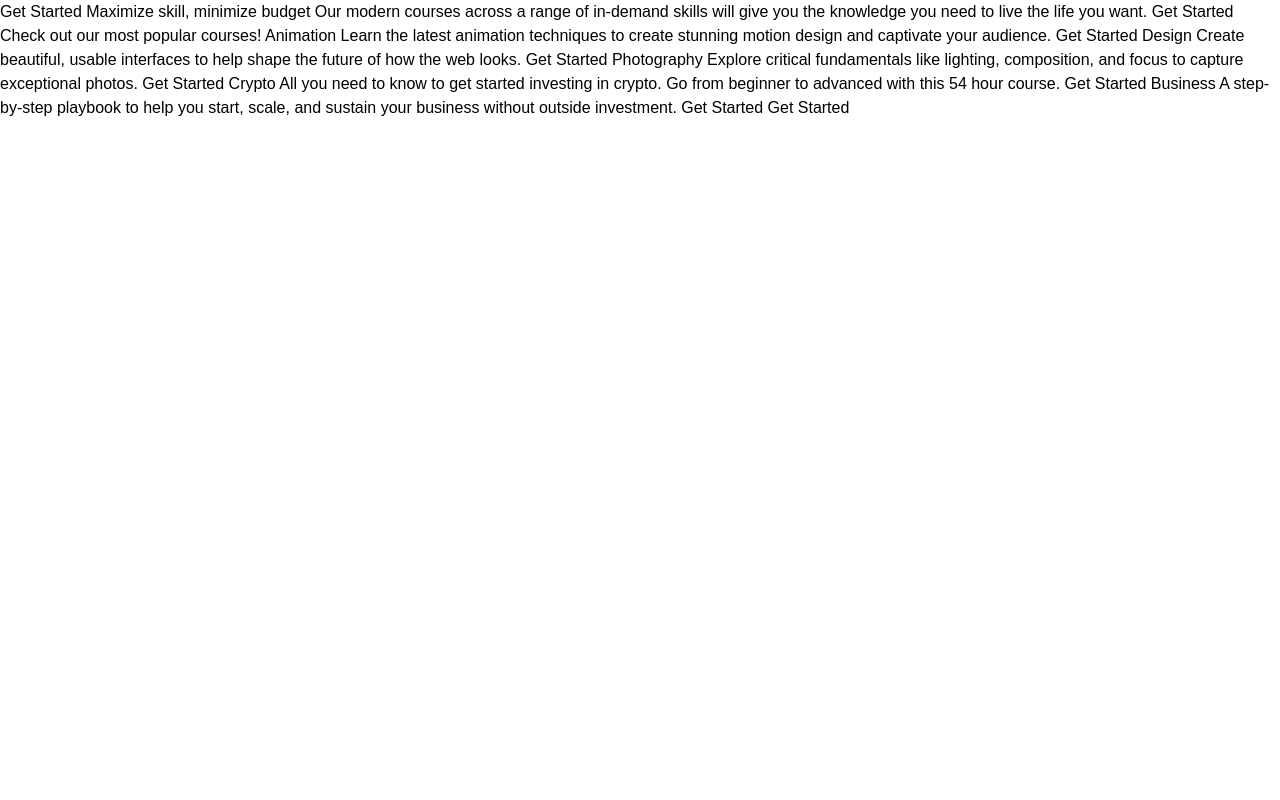
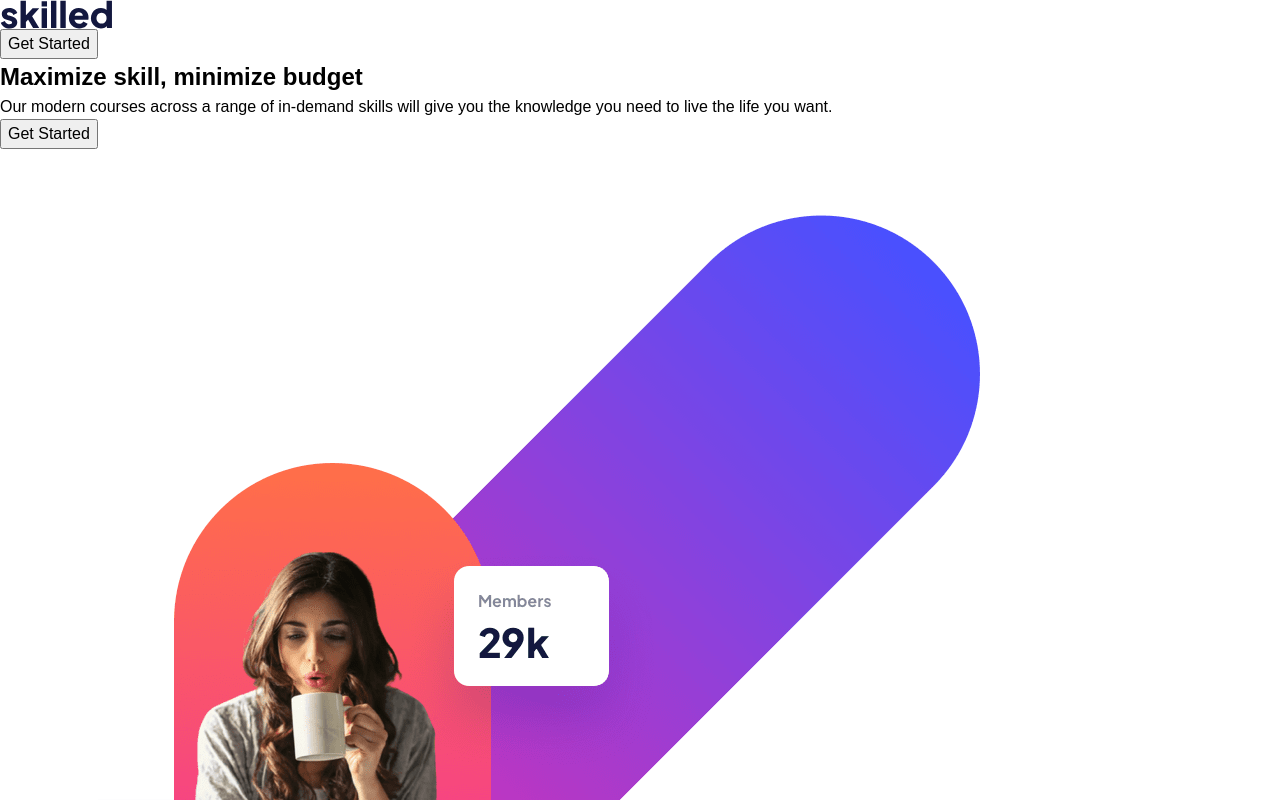
Before and after one commit to nicorithner/solution-skilled-elearning-landing-page, a React (Create React App) app: page / in a window 1280 px wide. Shown: the top 800 px of the page. Built offline with nearby package versions, Linux system fonts and the light colour scheme.

Commit message:
Structure content with provided Figma file

```diff
--- a/src/App.js
+++ b/src/App.js
@@ -1,49 +1,113 @@
-import styled from './App.styled.js';
+import {
+  ActionCallButton,
+  Card,
+  CardActionCall,
+  CardHeading,
+  CardIcon,
+  CardSection,
+  FirstCard,
+  Footer,
+  Header,
+  Heading,
+  HeroSection,
+  MainWrapper,
+  Logo,
+  HeroLeft,
+  HeroRight,
+  HeroRightImg,
+} from "./App.styled.js";
+
+import logoDark from "./assets/logo-dark.svg";
+import logoLight from "./assets/logo-light.svg";
+import iconAnimation from "./assets/icon-animation.svg";
+import iconDesign from "./assets/icon-design.svg";
+import iconPhotography from "./assets/icon-photography.svg";
+import iconCrypto from "./assets/icon-crypto.svg";
+import iconBusiness from "./assets/icon-business.svg";
+import imageHeroDesktop from "./assets/image-hero-desktop.png";
 
 function App() {
   return (
-    <>
+    <MainWrapper>
+      <Header>
+        <Logo src={logoDark} alt="skilled logo" />
+        <ActionCallButton>Get Started</ActionCallButton>
+      </Header>
 
-      Get Started
+      <HeroSection>
+        <HeroLeft>
+          <Heading>Maximize skill, minimize budget</Heading>
 
-      Maximize skill, minimize budget
+          <p>
+            Our modern courses across a range of in-demand skills will give you
+            the knowledge you need to live the life you want.
+          </p>
 
-      Our modern courses across a range of in-demand skills will give you the
-      knowledge you need to live the life you want.
+          <ActionCallButton>Get Started</ActionCallButton>
+        </HeroLeft>
+        <HeroRight><HeroRightImg src={imageHeroDesktop} alt="woman drink hot beverage"/></HeroRight>
+      </HeroSection>
+      <CardSection>
+        <FirstCard>
+          <p>Check out our most popular courses!</p>
+        </FirstCard>
 
-      Get Started
+        <Card>
+          <CardIcon src={iconAnimation} alt="card icon" />
+          <CardHeading>Animation</CardHeading>
+          <p>
+            Learn the latest animation techniques to create stunning motion
+            design and captivate your audience.
+          </p>
+          <CardActionCall>Get Started</CardActionCall>
+        </Card>
 
-      Check out our most popular courses!
+        <Card>
+          <CardIcon src={iconDesign} alt="card icon" />
+          <CardHeading>Design</CardHeading>
+          <p>
+            Create beautiful, usable interfaces to help shape the future of how
+            the web looks.
+          </p>
+          <CardActionCall>Get Started</CardActionCall>
+        </Card>
 
-      Animation
-      Learn the latest animation techniques to create stunning motion
-      design and captivate your audience.
-      Get Started
+        <Card>
+          <CardIcon src={iconPhotography} alt="card icon" />
+          <CardHeading>Photography</CardHeading>
+          <p>
+            Explore critical fundamentals like lighting, composition, and focus
+            to capture exceptional photos.
+          </p>
+          <CardActionCall>Get Started</CardActionCall>
+        </Card>
 
-      Design
-      Create beautiful, usable interfaces to help shape the future of
-      how the web looks.
-      Get Started
+        <Card>
+          <CardIcon src={iconCrypto} alt="card icon" />
+          <CardHeading>Crypto</CardHeading>
+          <p>
+            All you need to know to get started investing in crypto. Go from
+            beginner to advanced with this 54 hour course.
+          </p>
+          <CardActionCall>Get Started</CardActionCall>
+        </Card>
 
-      Photography
-      Explore critical fundamentals like lighting, composition, and focus
-      to capture exceptional photos.
-      Get Started
+        <Card>
+          <CardIcon src={iconBusiness} alt="card icon" />
+          <CardHeading>Business</CardHeading>
+          <p>
+            A step-by-step playbook to help you start, scale, and sustain your
+            business without outside investment.
+          </p>
+          <CardActionCall>Get Started</CardActionCall>
+        </Card>
+      </CardSection>
 
-      Crypto
-      All you need to know to get started investing in crypto. Go from beginner
-      to advanced with this 54 hour course.
-      Get Started
-
-      Business
-      A step-by-step playbook to help you start, scale, and sustain your business
-      without outside investment.
-      Get Started
-
-      Get Started
-
-
-    </>
+      <Footer>
+        <Logo src={logoLight} alt="skilled logo" />
+        <ActionCallButton>Get Started</ActionCallButton>
+      </Footer>
+    </MainWrapper>
   );
 }
 
--- a/src/App.styled.js
+++ b/src/App.styled.js
@@ -0,0 +1,18 @@
+import styled from 'styled-components';
+
+export const MainWrapper = styled.main``;
+export const Header = styled.section``;
+export const Logo = styled.img``;
+export const ActionCallButton = styled.button``;
+export const HeroSection = styled.section``;
+export const HeroLeft = styled.div``;
+export const HeroRight = styled.div``;
+export const HeroRightImg = styled.img``;
+export const Heading = styled.h1``;
+export const CardSection = styled.section``;
+export const Card = styled.div``;
+export const FirstCard = styled(Card)``;
+export const CardIcon = styled.img``;
+export const CardHeading = styled.h2``;
+export const CardActionCall = styled.a``;
+export const Footer = styled(Header)``;
```
